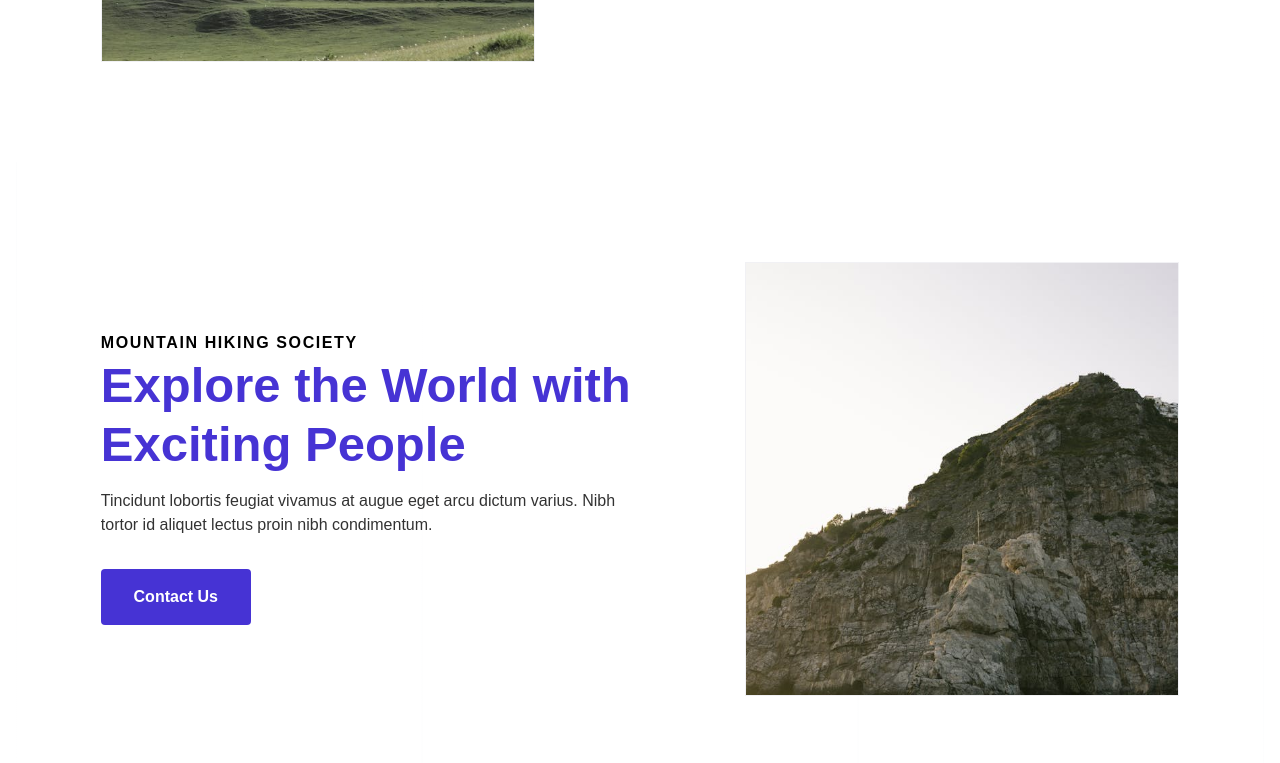
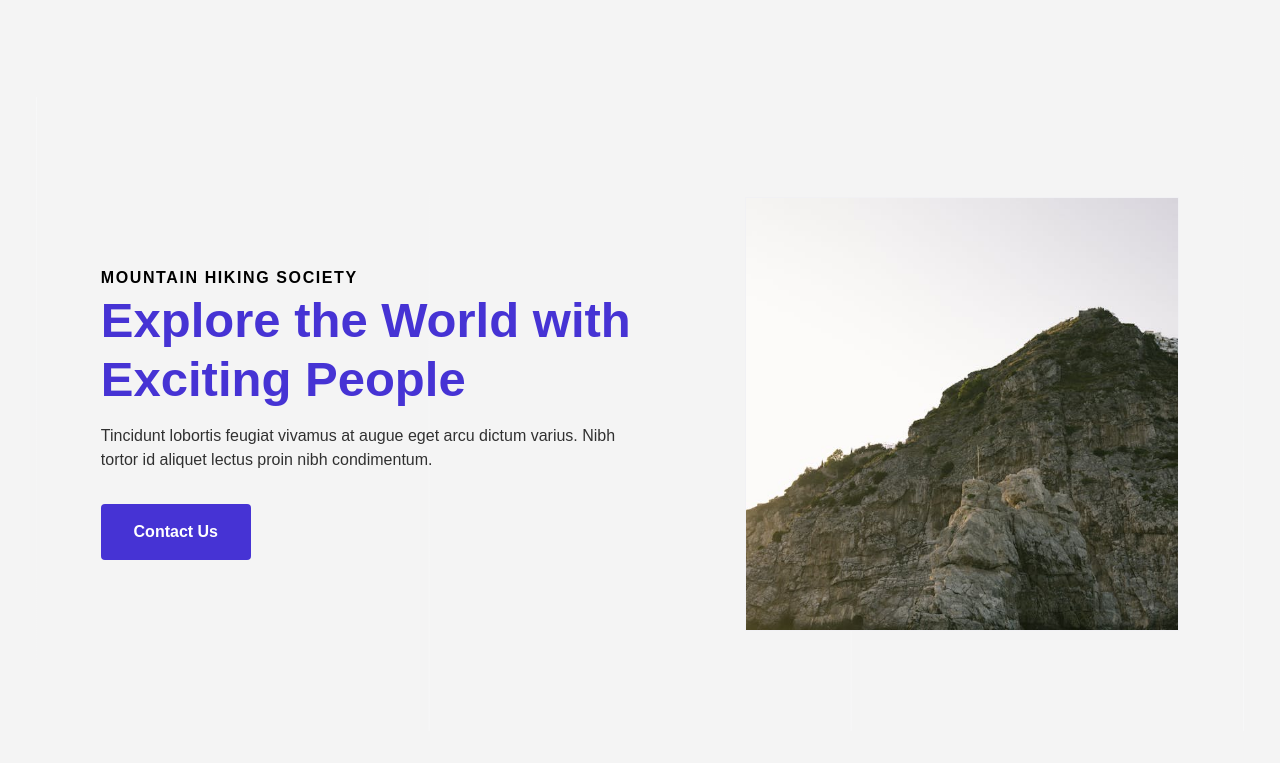
Before and after one commit to jaketimm/Business-Website-Template---No-CMS, a plain HTML site: page index.html in a window 1280 px wide. Shown: the part 1037-1800 px from the top of the page. Drawn offline with Linux system fonts and the light colour scheme.

Commit message:
blog styling

```diff
--- a/global_styles.css
+++ b/global_styles.css
@@ -2137,3 +2137,84 @@ body {
     width: 100%;
   }
 }
+
+
+/*-- -------------------------- -->
+<---         Blog Posts         -->
+<--- -------------------------- -*/
+
+
+/* Basic Reset */
+body, h2, div {
+  margin: 0;
+  padding: 0;
+  box-sizing: border-box;
+
+}
+
+/* Overall Body Styling */
+body {
+  font-family: Arial, sans-serif;
+  background-color: #f4f4f4;
+  color: #000000;
+  line-height: 1.6;
+  padding: 20px;
+}
+
+/* Container for blog posts */
+#posts-container {
+  max-width: 800px;
+  margin: 0 auto; /* Center the container */
+  padding: 20px;
+}
+
+/* Individual Post Styling */
+.post {
+  background-color: #fff;
+  border-radius: 8px;
+  box-shadow: 0 0 10px rgba(0, 0, 0, 0.1);
+  margin-bottom: 20px;
+  padding: 20px;
+}
+
+/* Post Title Styling */
+.post h2 {
+  font-size: 1.5em;
+  margin-bottom: 10px;
+
+}
+
+/* Post Title Link Styling */
+.post h2 a {
+  text-decoration: none;
+  color: var(--primary);
+}
+
+.post h2 a:hover {
+  text-decoration: underline;
+}
+
+/* Post Excerpt Styling */
+.post div {
+  font-size: 1em;
+  color: #666;
+}
+
+/* Mobile stlyes */
+@media only screen and (min-width: 0rem) {
+  #posts-container {
+      padding: 10px;
+  }
+
+  .post {
+      padding: 15px;
+  }
+
+  .post h2 {
+      font-size: 1.2em;
+  }
+
+  .post div {
+      font-size: 0.9em;
+  }
+}
--- a/page_scripts.js
+++ b/page_scripts.js
@@ -48,3 +48,19 @@ function adjustBannerSectionOffset() {
     const bannerSection = document.getElementById('Banner-Section');
     bannerSection.style.paddingTop = `${headerHeight}px`;
 }
+
+
+// Script to position the blog post container so it has offset from the the nav bar's bottom edge.
+
+window.addEventListener('load', adjustBannerSectionOffset);
+window.addEventListener('resize', adjustBannerSectionOffset);
+
+function adjustBannerSectionOffset() {
+    // Get the height of the navigation header
+    const header = document.getElementById('cs-navigation');
+    const headerHeight = header.offsetHeight;
+
+    // Get the Blog Post Section and set its top margin
+    const bannerSection = document.getElementById('posts-container');
+    bannerSection.style.paddingTop = `${headerHeight + 50}px`;
+}
```
Also changed, not shown: blog.html (+68 -0 lines).
